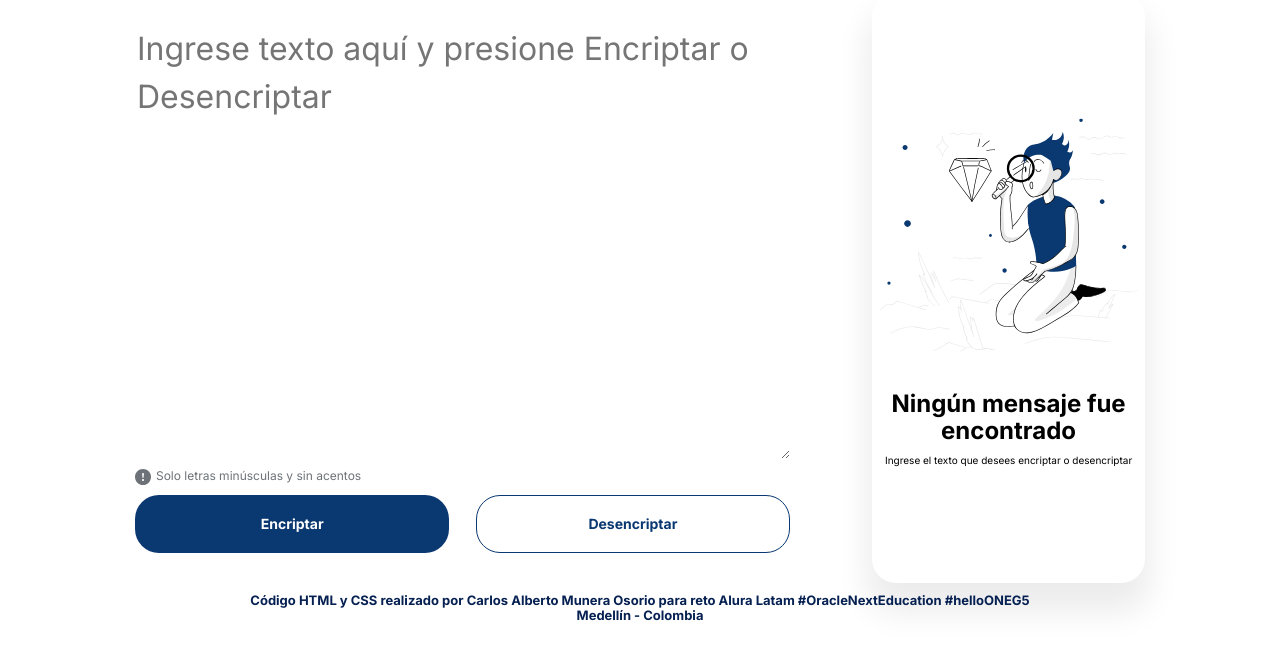
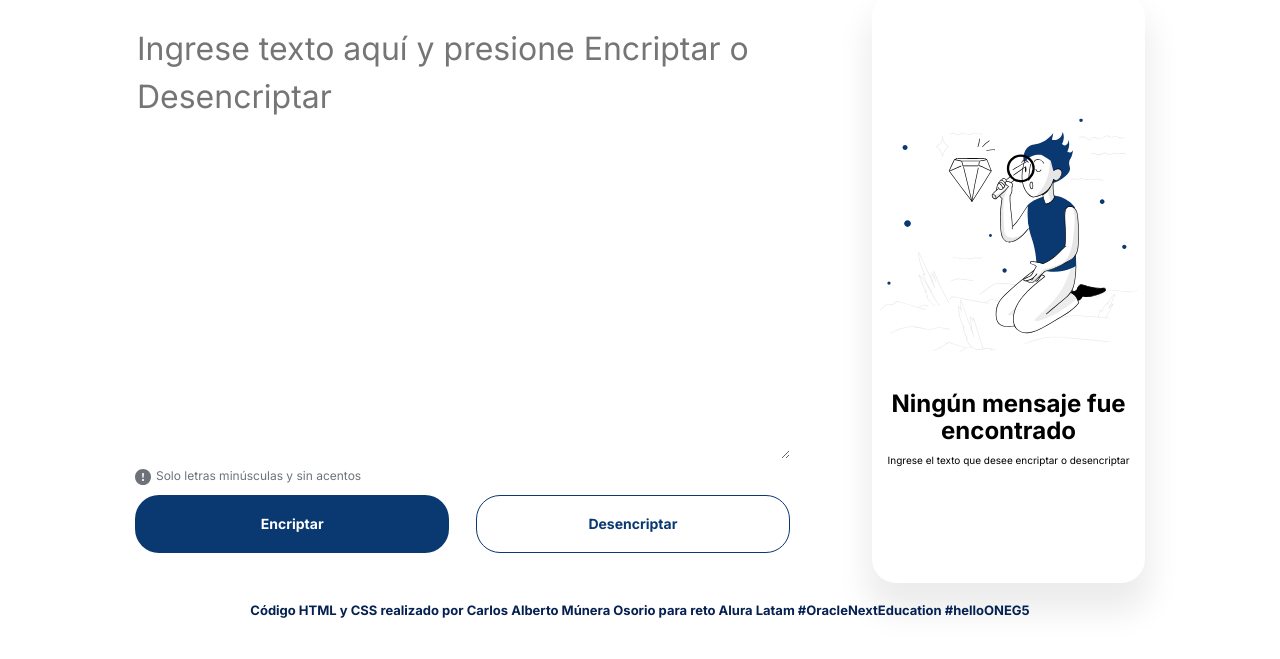
Before and after one commit to CarlosMunera/EncriptadorAluraLatam_RETO_htmlCssJavascript, a plain HTML site: page index.html in a window 1280 px wide. Shown: the part 85-744 px from the top of the page. Drawn offline with Linux system fonts and the light colour scheme.

Commit message:
subida captura desktop

```diff
--- a/css/estilos.css
+++ b/css/estilos.css
@@ -218,10 +218,19 @@ body {
 /* FOOTER */
 
 footer {
-    padding-top: 1rem;
+    padding: 2rem 0;
     color: var(--Dark-blue-400b);
     font-weight: bold;
     font-size: 1.3rem;
+}
+
+footer a {
+    text-decoration: none;
+    color: var(--Dark-blue-400b);
+}
+
+footer a:hover {
+    color: goldenrod;
 }
 
 
@@ -236,7 +245,7 @@ footer {
 }
 
 
-/*  */
+/* Diseño responsivo */
 
 @media screen and (max-width: 1000px) {
     .encriptador_derecha {
--- a/index.html
+++ b/index.html
@@ -32,14 +32,13 @@
             <textarea class="encriptador_derecha_textarea ocultar" name="" id="" cols="30" rows="5"></textarea>
             <img id="muneco" class="" src="./img/Muneco.svg" alt="imagen muneco">
             <p id="mensaje1" class="texto-negrita">Ningún mensaje fue encontrado</p>
-            <p id="mensaje2" class="mensaje">Ingrese el texto que desees encriptar o desencriptar</p>
+            <p id="mensaje2" class="mensaje">Ingrese el texto que desee encriptar o desencriptar</p>
             <button id="btnCopiarTexto" class="encriptador_derecha_boton ocultar">Copiar</button>
         </aside>
 
     </main>
     <footer class="texto-centrado">
-        <p>Código HTML y CSS realizado por Carlos Alberto Munera Osorio para reto Alura Latam #OracleNextEducation #helloONEG5 </p>
-        <p>Medellín - Colombia</p>
+        <p>Código HTML y CSS realizado por <a href="https://linkedin.com/in/carlos-munera-259969262">Carlos Alberto Múnera Osorio</a> para reto Alura Latam #OracleNextEducation #helloONEG5 </p>
     </footer>
     <script src="./js/app.js"></script>
 </body>
```
Also changed, not shown: img/CapturaPantalla.png (added), 1 other file.
